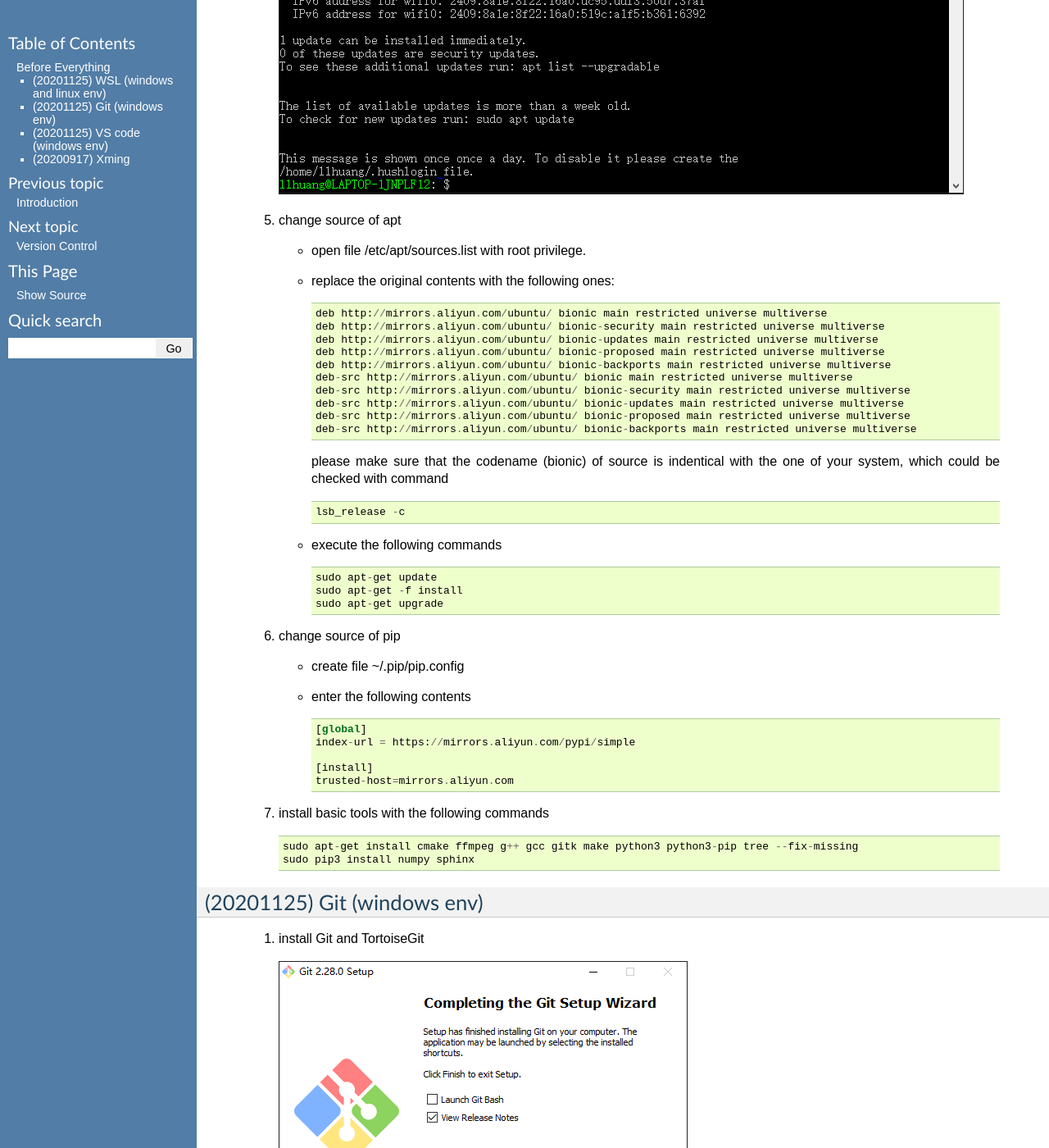
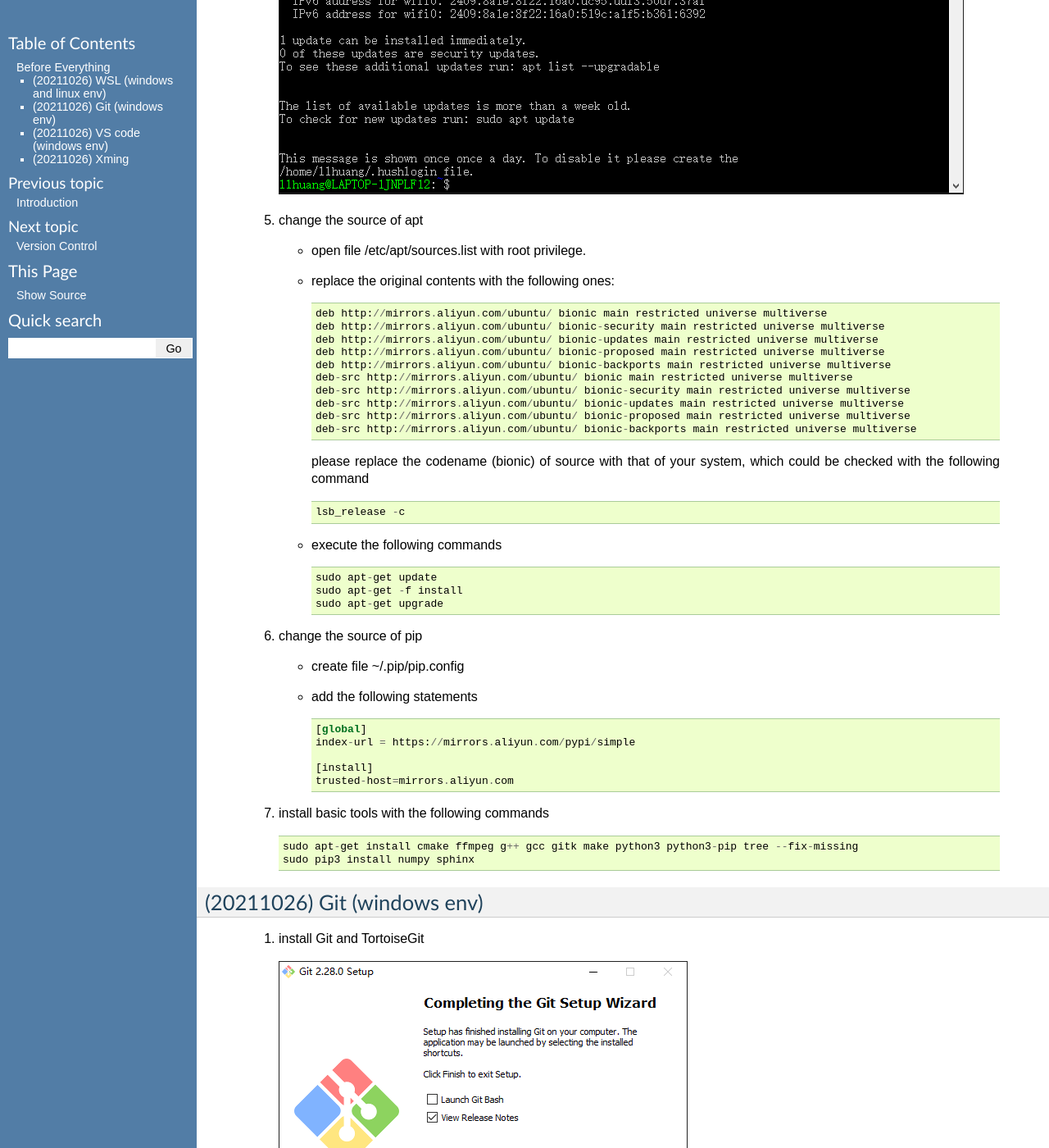
Before and after one commit to iamhll/f265enc_doc, a Sphinx documentation site: the page built from source/before_everything/main.rst, in a window 1280 px wide and 1400 px high, scrolled down 2310 px. Shown: the whole window at 82% size. Built offline with Sphinx 7.4.7, drawn with Linux system fonts in a browser that asks for light colours; some of the changed text lies outside the part shown.

Commit message:
- [MAJOR] [UPDATE] 1. before_everything a. reset to phase 003

```diff
--- a/source/before_everything/main.rst
+++ b/source/before_everything/main.rst
@@ -12,10 +12,10 @@ Before Everything
 
     Please get the following items ready before you start to work.
 
-(20201125) WSL (windows and linux env)
+(20211026) WSL (windows and linux env)
 --------------------------------------
 
-    #.  enable developer mode
+    #.  enable the developer mode
 
         .. image:: WSL_enableDevMod.png
 
@@ -27,7 +27,7 @@ Before Everything
 
         \
 
-    #.  enable WSL function
+    #.  enable the WSL function
 
         .. image:: WSL_enableWSL.png
 
@@ -39,7 +39,7 @@ Before Everything
 
         \
 
-    #.  change source of apt
+    #.  change the source of apt
 
         *   open file /etc/apt/sources.list with root privilege.
         *   replace the original contents with the following ones:
@@ -57,8 +57,8 @@ Before Everything
                 deb-src http://mirrors.aliyun.com/ubuntu/ bionic-proposed main restricted universe multiverse
                 deb-src http://mirrors.aliyun.com/ubuntu/ bionic-backports main restricted universe multiverse
 
-            please make sure that the codename (bionic) of source is indentical with the one of your system,
-            which could be checked with command
+            please replace the codename (bionic) of source with that of your system,
+            which could be checked with the following command
 
             ::
 
@@ -76,10 +76,10 @@ Before Everything
 
         \
 
-    #.  change source of pip
+    #.  change the source of pip
 
         *   create file ~/.pip/pip.config
-        *   enter the following contents
+        *   add the following statements
 
             ::
 
@@ -98,7 +98,8 @@ Before Everything
             sudo apt-get install cmake ffmpeg g++ gcc gitk make python3 python3-pip tree --fix-missing
             sudo pip3 install numpy sphinx
 
-(20201125) Git (windows env)
+
+(20211026) Git (windows env)
 ----------------------------
 
     #.  install Git and TortoiseGit
@@ -112,10 +113,10 @@ Before Everything
         \
 
 
-(20201125) VS code (windows env)
+(20211026) VS code (windows env)
 --------------------------------
 
-    #.  intall VS code
+    #.  install VS code
 
         ..  image:: VSCode_install.png
 
@@ -147,7 +147,8 @@ Before Everything
 
         \
 
-(20200917) Xming
+
+(20211026) Xming
 ----------------
 
     #.  install Xming
@@ -156,10 +157,10 @@ Before Everything
 
         \
 
-    #.  set Display
+    #.  set the global variable DISPLAY
 
         *   open ~/.bashrc with root privilege
-        *   add the following command to this file
+        *   add the following statement to this file
 
             ::
 
```
Also changed, not shown: other parts of source/before_everything/main.rst (+2 -3 lines).
